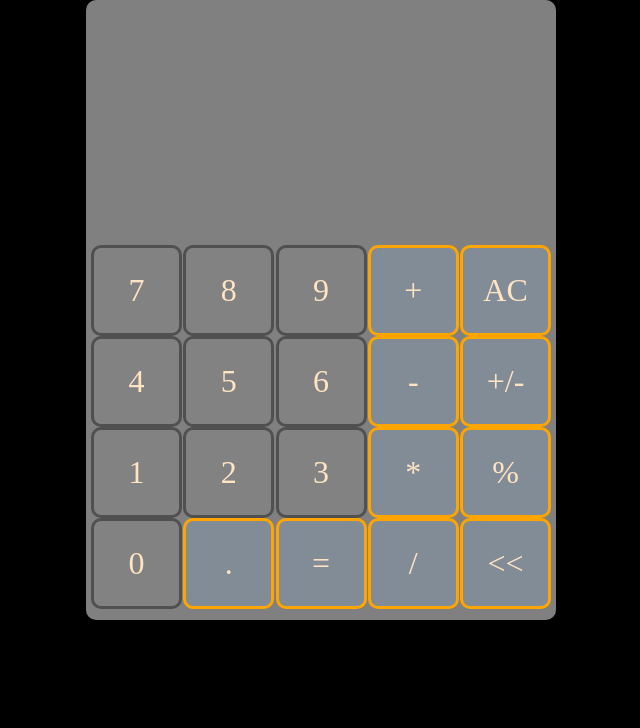
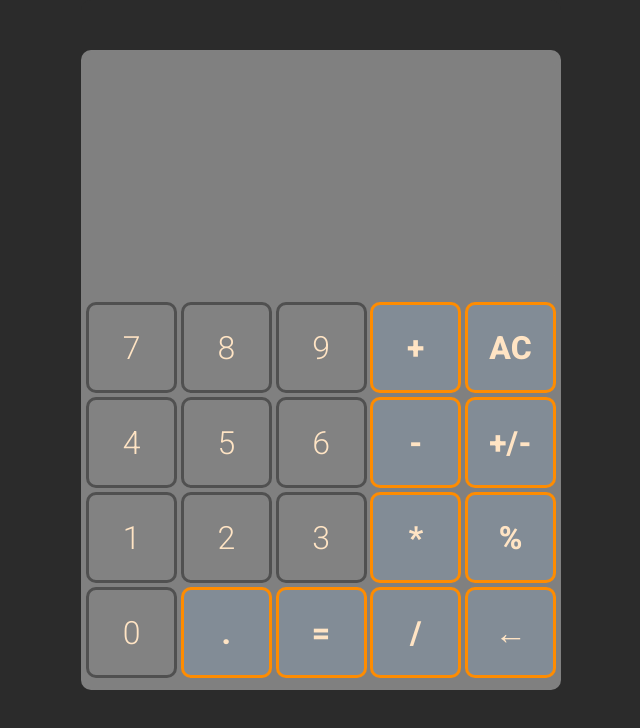
Before and after one commit to xxh296/calculator, a plain HTML site: page index.html in a window 1280 px wide. Shown: the whole page, without its empty margins (319-959 px from the left). Drawn offline with Linux system fonts and the light colour scheme.

Commit message:
Add small UI improvements * Applied Roboto font. * Changed font-weight on the key text. * Allowed `overflow-wrap` in the display, to accommodate long results. * Darkened the orange border colors on the function keys.

```diff
--- a/index.html
+++ b/index.html
@@ -5,6 +5,9 @@
     <meta name="viewport" content="width=device-width, initial-scale=1.0">
     <link rel="stylesheet" href="./style.css">
     <script src="./script.js" defer></script>
+    <link rel="preconnect" href="https://fonts.googleapis.com">
+    <link rel="preconnect" href="https://fonts.gstatic.com" crossorigin>
+    <link href="https://fonts.googleapis.com/css2?family=Roboto:wght@100..900&display=swap" rel="stylesheet">
     <title>Calculator</title>
 </head>
 <body>
--- a/script.js
+++ b/script.js
@@ -18,7 +18,7 @@ const UiText = {
     DOT: ".",
     EQUAL: "=",
     DIVIDE: "/",
-    BACKSPACE: "<<"
+    BACKSPACE: "\u2190"
 };
 
 const keypad = document.querySelector("#keypad");
@@ -44,9 +44,12 @@ function placeKeys(){
         if (/^\d$/.test(key.innerText)){
             key.style.backgroundColor = btnColorNumbers;
             key.style.borderColor = "rgb(80,80,80)";
+            key.style.fontWeight = 300;
+
         } else {
             key.style.backgroundColor = btnColorOps;
-            key.style.borderColor = "orange";
+            key.style.borderColor = "darkorange";
+            key.style.fontWeight = 800;
         }
 
         key.addEventListener("click", () => {
@@ -54,7 +57,7 @@ function placeKeys(){
             if (/^[\d.]$/.test(key.innerText)) {
                 if (key.innerText === "." && display.innerText.includes(".")) {
                     console.log("ERROR: \".\" character already exists.");
-                } else if (display.innerText.length <= 12){
+                } else if (display.innerText.length <= 11){
                     display.innerText += key.innerText;
                     tempNumber = Number(display.innerText);
                 } else {
@@ -183,6 +186,6 @@ function operate(operation, num1, num2){
         case divide:
             return divide(num1, num2);
         default:
-            return "ERROR: Invslid input."
+            return "Invalid input"
     }
 }
--- a/style.css
+++ b/style.css
@@ -1,8 +1,8 @@
 * {
     margin: 0;
     padding: 0;
-    /* background-color: darkslategray; */
-    background-color: black;
+    font-family: Roboto, sans-serif;
+    background-color: rgb(43,43,43);
     color: bisque;
     border-radius: 10px;
 
@@ -13,7 +13,6 @@
     flex-direction: column;
     align-items: center;
     justify-content: space-around;
-    /* justify-content: center; */
 }
 
 title {
@@ -21,29 +20,28 @@ title {
 }
 
 #container {
-    width: 470px;
-    height: 620px;
+    margin-top: 50px;
+    width: 480px;
+    height: 640px;
     background-color: gray;
 }
 
 #display {
-    width: 460px;
-    height: 200px;
+    width: 470px;
+    height: 220px;
     background-color: gray;
-    /* background-color: aqua; */
-    font-size: 4.5em;
+    font-size: 4.3em;
+    overflow-wrap: anywhere; /* to wrap long numbers */
 }
 
 #keypad {
-    width: 460px;
-    height: 360px;
+    width: 470px;
+    height: 380px;
     background-color: gray;
     font-size: 2em;
 
     display: flex;
     flex-wrap: wrap;
     flex-direction: row;
-    /* align-content: center; */
     justify-content: space-between;
-    /* justify-content: center; */
 }
```
